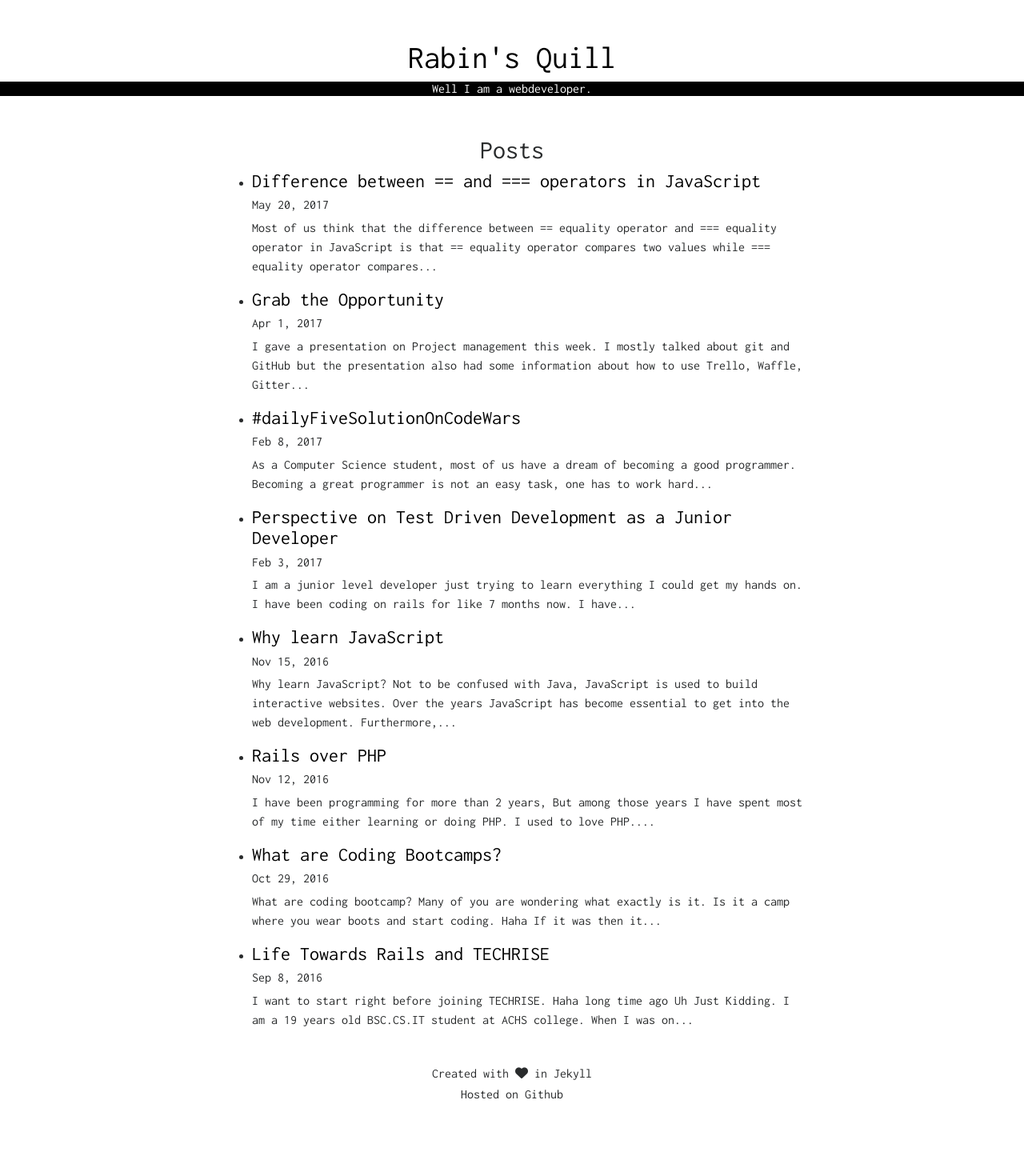
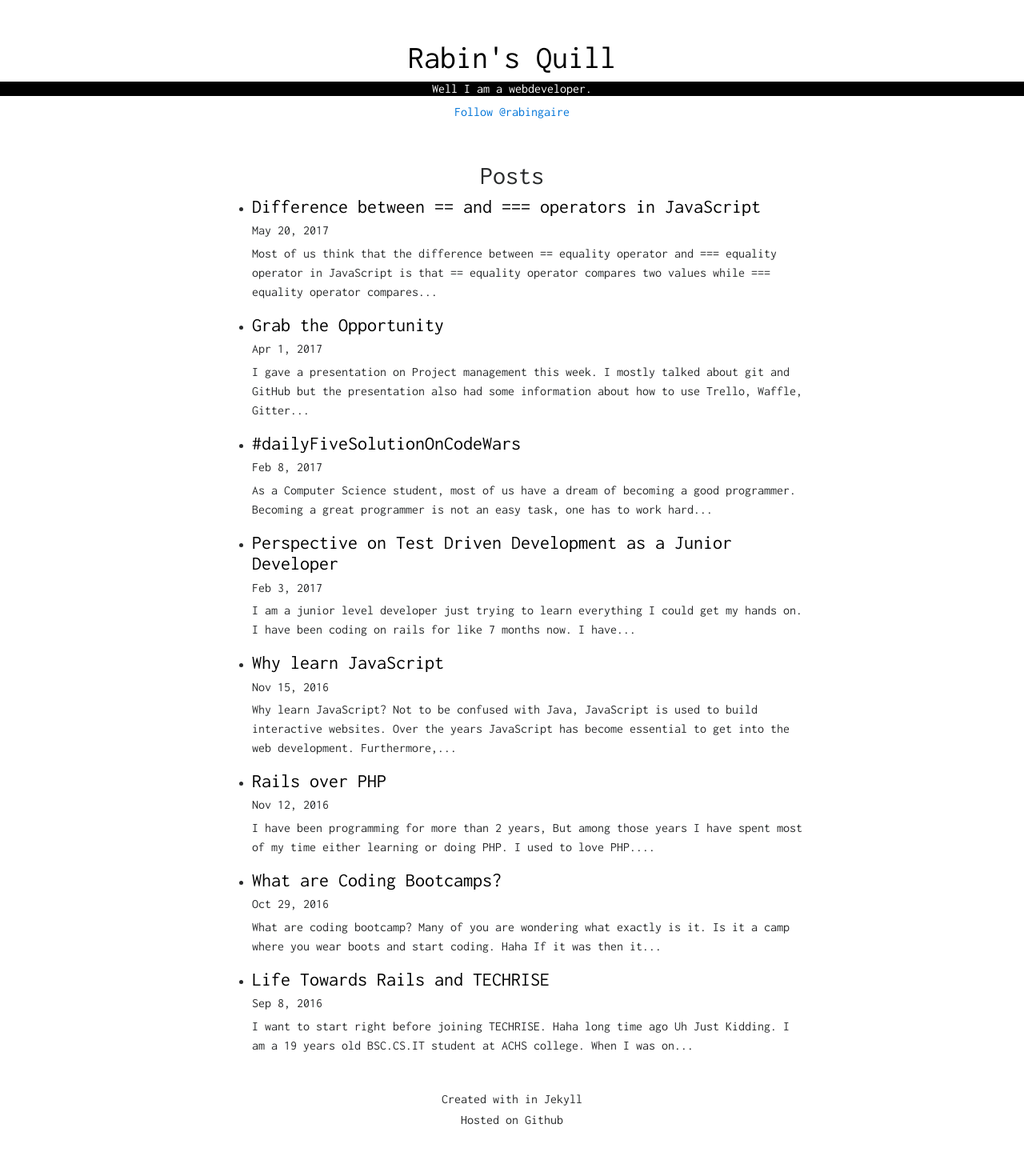
Before and after one commit to rabingaire/rabingaire.github.io, a Jekyll site: the page built from index.html, in a window 1280 px wide. Shown: the whole page at 80% size. Built offline with Jekyll 4.4.1, drawn with Linux system fonts in a browser that asks for light colours; nearby versions of some CDN libraries; comment, search, counter and statistics services are not loaded; before the commit the page ends 1423 px from its top, so only the background shows below that.

Commit message:
add twitter follow button

```diff
--- a/_includes/footer.html
+++ b/_includes/footer.html
@@ -12,9 +12,10 @@
     </div>
   </div>
 </div>
-<script src="https://code.jquery.com/jquery-2.2.4.min.js"></script>
-<script src="https://cdnjs.cloudflare.com/ajax/libs/twitter-bootstrap/3.3.7/js/bootstrap.min.js"></script>
-<script src="https://use.fontawesome.com/c6472ce42c.js"></script>
+<script async src="//platform.twitter.com/widgets.js" charset="utf-8"></script>
+<script src="https://code.jquery.com/jquery-3.2.1.slim.min.js"></script>
+<script src="https://cdnjs.cloudflare.com/ajax/libs/popper.js/1.12.9/umd/popper.min.js"></script>
+<script src="https://maxcdn.bootstrapcdn.com/bootstrap/4.0.0-beta.3/js/bootstrap.min.js"></script>
 <!-- Google Analytics -->
 <script>
   (function(i,s,o,g,r,a,m){i['GoogleAnalyticsObject']=r;i[r]=i[r]||function(){
--- a/_includes/navbar.html
+++ b/_includes/navbar.html
@@ -7,4 +7,5 @@
   <h6 class="d-flex justify-content-center work-title">
     Well I am a webdeveloper.
   </h6>
+  {% include twitter_follow_button.html %}
 </div>
--- a/_includes/social.html
+++ b/_includes/social.html
@@ -7,7 +7,6 @@
 <div class="share-social">
   <span class="twitter">
     <a href="https://twitter.com/share" class="twitter-share-button" data-show-count="true">Tweet</a>
-    <script async src="//platform.twitter.com/widgets.js" charset="utf-8"></script>
   </span>
 
   <span class="share-google">
--- a/_includes/twitter_follow_button.html
+++ b/_includes/twitter_follow_button.html
@@ -1,5 +1,5 @@
 <div class="d-flex justify-content-center">
-  <a class="twitter-follow-button" href="https://twitter.com/rabingaire" data-size="large">
+  <a class="twitter-follow-button" href="https://twitter.com/rabingaire" data-show-count="false">
     Follow @rabingaire
   </a>
 </div>
```
